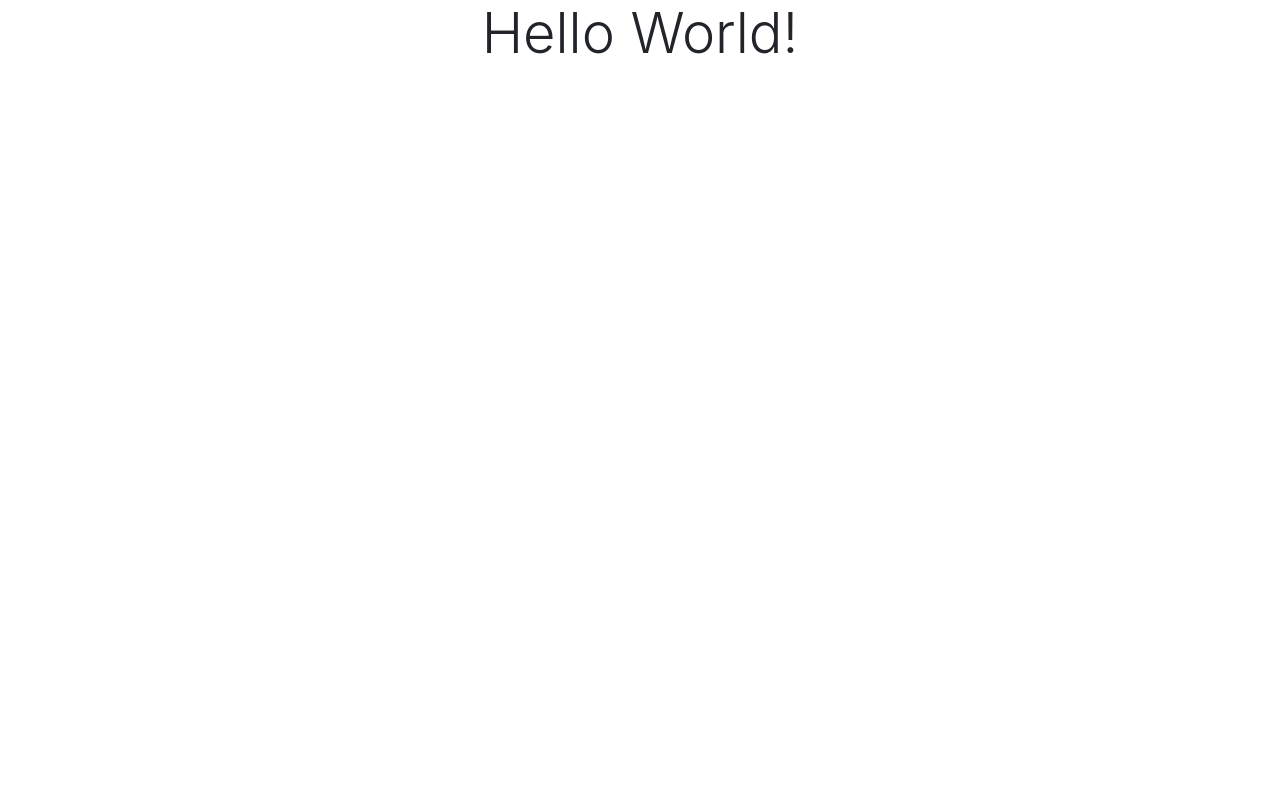
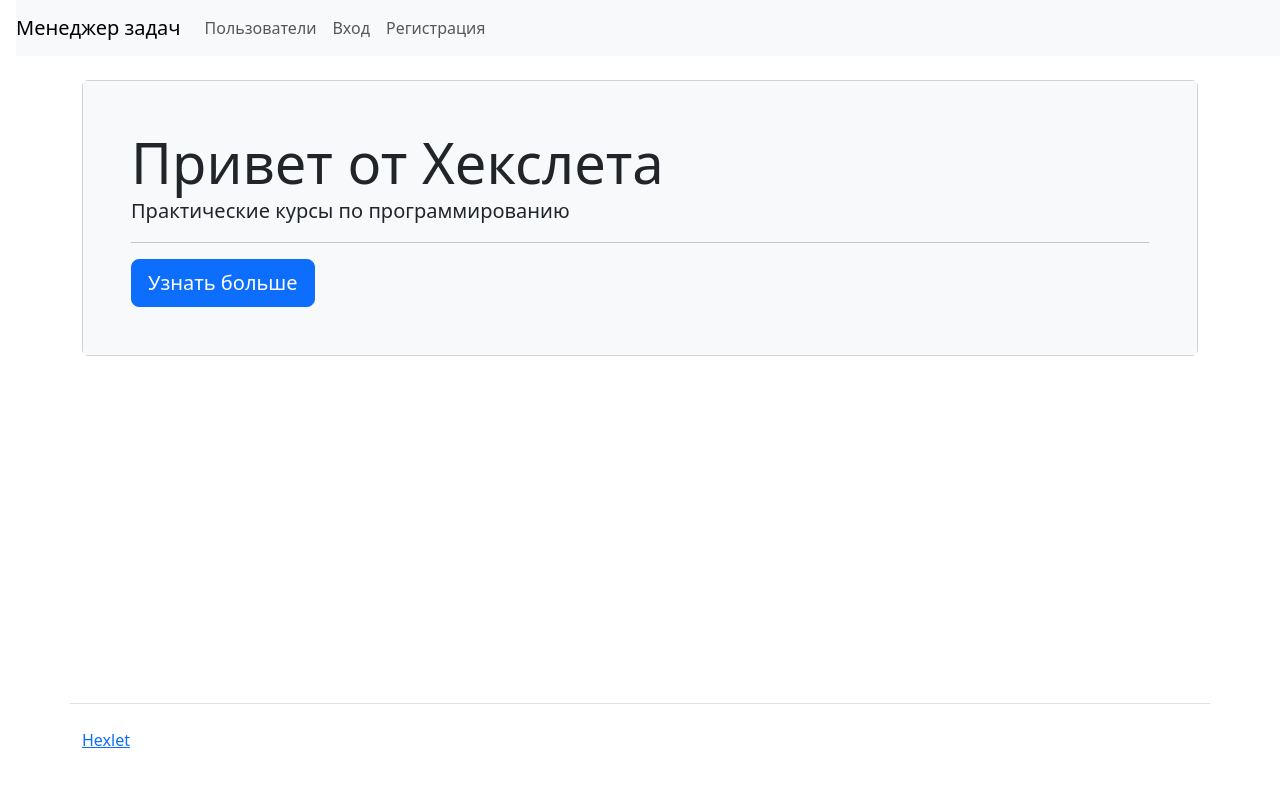
Before and after one commit to zabulyaka/python-project-52, a Django app: page / in a window 1280 px wide. Before the commit the page is almost empty. Run offline with Django 5.2, Linux system fonts and the light colour scheme; some libraries are stand-ins or nearby versions.

Commit message:
Homepage template added

```diff
--- a/task_manager/homepage/templates/homepage/index.html
+++ b/task_manager/homepage/templates/homepage/index.html
@@ -1,24 +1,16 @@
-<!doctype html>
-<html lang="en">
-<head>
-    <meta charset="UTF-8">
-    <meta http-equiv="X-UA-Compatible" content="IE=edge" />
-    <meta name="viewport" content="width=device-width, initial-scale=1.0" />
+{% extends "layout.html" %}
 
-    <title>Hello Django on Render!</title>
-
-    <link rel="stylesheet"
-          href="https://stackpath.bootstrapcdn.com/bootstrap/4.5.0/css/bootstrap.min.css"
-          integrity="sha384-9aIt2nRpC12Uk9gS9baDl411NQApFmC26EwAOH8WgZl5MYYxFfc+NcPb1dKGj7Sk"
-          crossorigin="anonymous">
-</head>
-<body>
-<main class="container">
-    <div class="row text-center justify-content-center">
-        <div class="col">
-            <h1 class="display-4">Hello World!</h1>
+{% block main %}
+    <div class="container wrapper flex-grow-1">
+        <h1 class="my-4"></h1>
+        <h1 class="my-4"></h1>
+        <div class="card">
+            <div class="card-body p-5 bg-light">
+                <div class="display-4">Привет от Хекслета</div>
+                <p class="lead">Практические курсы по программированию</p>
+                <hr>
+                <a class="btn btn-primary btn-lg" href="https://ru.hexlet.io">Узнать больше</a>
+            </div>
         </div>
     </div>
-</main>
-</body>
-</html>
+{% endblock %}
--- /dev/null
+++ b/task_manager/homepage/templates/layout.html
@@ -0,0 +1,43 @@
+<!DOCTYPE html>
+<html lang="ru-ru">
+<head>
+    <meta charset="UTF-8">
+    <meta name="viewport" content="width=device-width, initial-scale=1.0, shrink-to-fit=no">
+    <meta name="description" content="Third project for Hexlet.io">
+    <title>Менеджер задач</title>
+    <link href="https://cdn.jsdelivr.net/npm/bootstrap@5.3.3/dist/css/bootstrap.min.css" rel="stylesheet">
+</head>
+<body class="d-flex flex-column min-vh-100">
+    <nav class="navbar navbar-expand-lg navbar-light bg-light ms-3">
+        <a class="navbar-brand" href="/">Менеджер задач</a>
+        <button class="navbar-toggler" data-bs-toggle="collapse" data-bs-target="#navbarToggleExternalContent">
+            <span class="navbar-toggler-icon"></span>
+        </button>
+        <div id="navbarToggleExternalContent" class="collapse navbar-collapse">
+            <ul class="navbar-nav mr-auto">
+                <li class="nav-item">
+                    <a class="nav-link" href="">Пользователи</a>
+                </li>
+            </ul>
+            <ul class="navbar-nav">
+                <li class="nav-item">
+                    <a class="nav-link" href="">Вход</a>
+                </li>
+                <li class="nav-item">
+                    <a class="nav-link" href="">Регистрация</a>
+                </li>
+            </ul>
+        </div>
+    </nav>
+    {% block main %}
+    <main>
+    </main>
+    {% endblock %}
+    <footer>
+        <div class="container my-5 pt-4 border-top">
+            <a href="https://ru.hexlet.io/" target="_blank">Hexlet</a>
+        </div>
+    </footer>
+    <script src="https://cdn.jsdelivr.net/npm/bootstrap@5.3.3/dist/js/bootstrap.min.js"></script>
+</body>
+</html>
```
Also changed, not shown: task_manager/homepage/templates/homepage/index2.html (added, +24 -0 lines), task_manager/templates/layout.html (added, +43 -0 lines).
